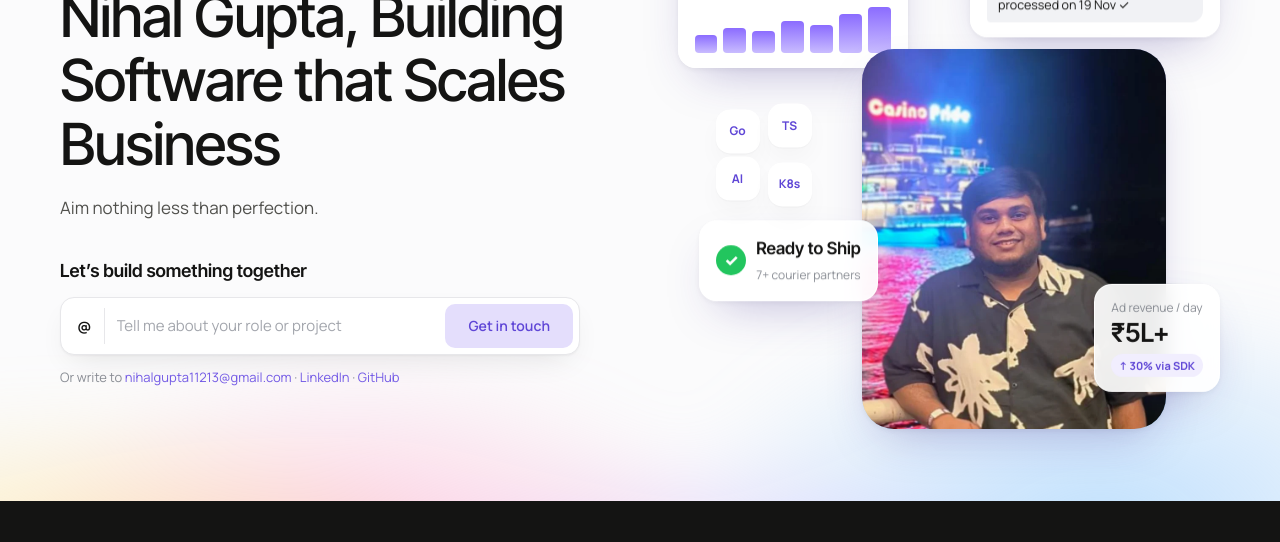
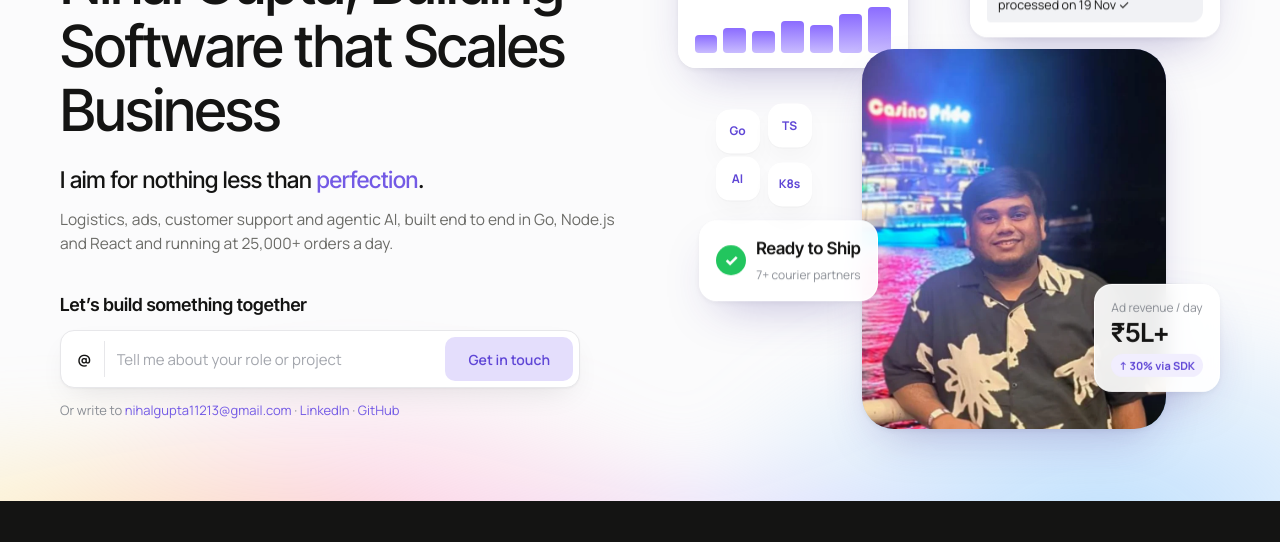
Before and after one commit to noblenihal/nihal.live, a plain HTML site: page index.html in a window 1280 px wide. Shown: the part 247-789 px from the top of the page. Drawn offline with Linux system fonts and the light colour scheme.

Commit message:
Hero: "I aim for nothing less than perfection." tagline
Tagline in the display font with "perfection" in brand purple; the
substance line moves beneath it in smaller grey text.

Co-Authored-By: Claude Opus 5.5 <noreply@anthropic.com>

```diff
--- a/assets/css/style.css
+++ b/assets/css/style.css
@@ -141,7 +141,9 @@ ul { margin: 0; padding: 0; list-style: none; }
 .eyebrow .dot { width: 7px; height: 7px; border-radius: 50%; background: #22c55e; box-shadow: 0 0 0 4px rgba(34, 197, 94, .18); }
 
 .hero h1 { font-size: clamp(36px, 5vw, 58px); line-height: 1.1; max-width: 13.5em; }
-.hero-sub { margin-top: 18px; font-size: 17px; max-width: 34em; color: var(--body); }
+.hero-tagline { margin-top: 20px; font-family: var(--font-display); font-size: clamp(19px, 1.9vw, 23px); font-weight: 500; letter-spacing: -0.01em; color: var(--ink); }
+.hero-tagline span { color: var(--purple); }
+.hero-sub { margin-top: 8px; font-size: 15.5px; max-width: 36em; color: #6b6b67; }
 
 .hero-label { margin-top: 36px; font-family: var(--font-display); font-weight: 600; color: var(--ink); font-size: 18px; }
 .hero-form {
--- a/index.html
+++ b/index.html
@@ -24,7 +24,7 @@
   <link rel="preconnect" href="https://fonts.googleapis.com" />
   <link rel="preconnect" href="https://fonts.gstatic.com" crossorigin />
   <link href="https://fonts.googleapis.com/css2?family=Inter+Tight:wght@400;500;600&family=Manrope:wght@400;500;600;700&display=swap" rel="stylesheet" />
-  <link rel="stylesheet" href="assets/css/style.css?v=7" />
+  <link rel="stylesheet" href="assets/css/style.css?v=8" />
   <script>document.documentElement.classList.add("js")</script>
 </head>
 <body>
@@ -66,7 +66,8 @@
     <div class="hero-copy">
       <p class="eyebrow"><span class="dot"></span> Software Engineer · Full Stack · 3.5 yrs</p>
       <h1>Nihal Gupta, Building Software that Scales Business</h1>
-      <p class="hero-sub">Aim nothing less than perfection.</p>
+      <p class="hero-tagline">I aim for nothing less than <span>perfection</span>.</p>
+      <p class="hero-sub">Logistics, ads, customer support and agentic AI, built end to end in Go, Node.js and React and running at 25,000+ orders a day.</p>
 
       <p class="hero-label">Let’s build something together</p>
       <form class="hero-form" action="mailto:nihalgupta11213@gmail.com" method="get">
```
